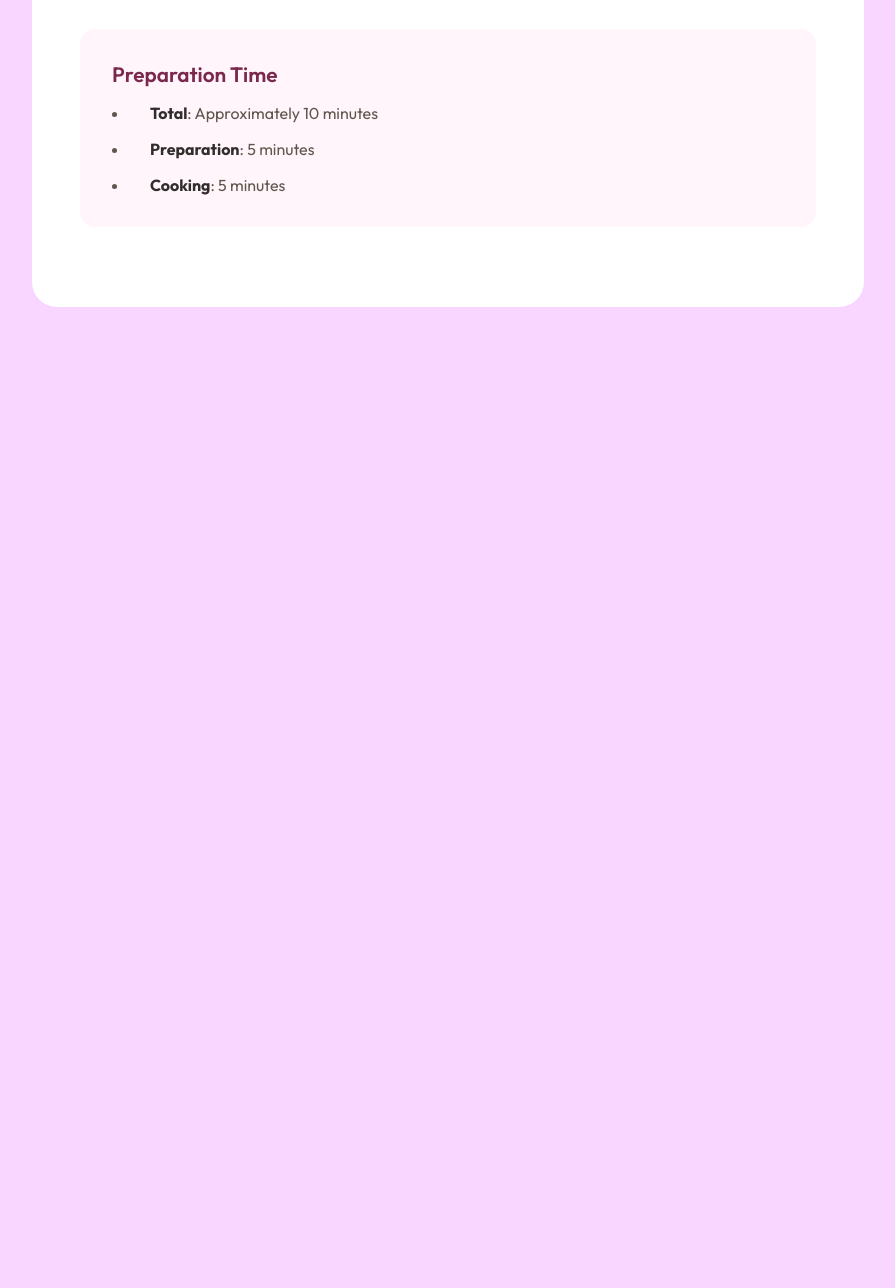
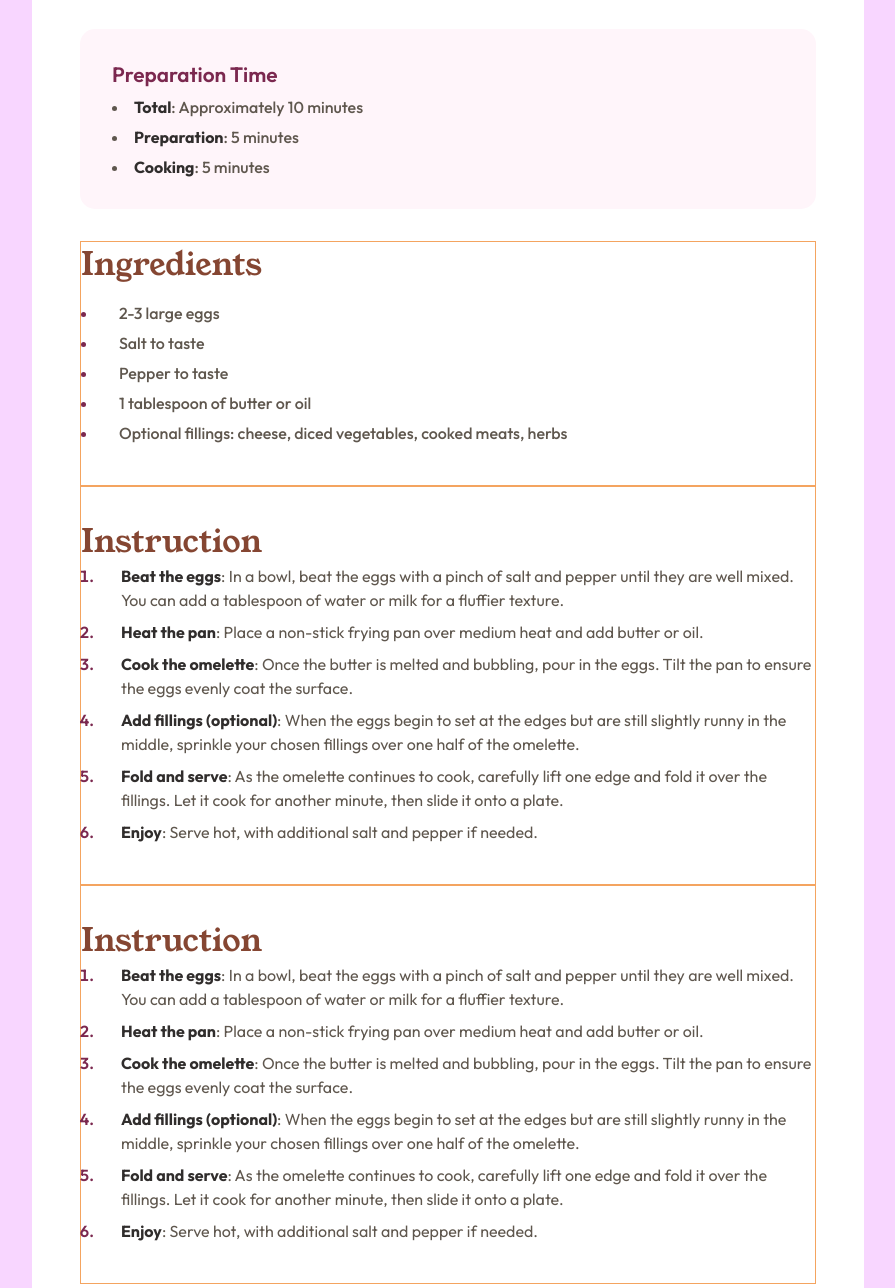
Before and after one commit to shamim1202/food-page, a plain HTML site: page index.html in a window 1280 px wide. Shown: the part 668-1956 px from the top of the page, without its empty margins (192-1087 px from the left). Before the commit the page ends 1055 px from the top, so only its background shows below. Drawn offline with Linux system fonts and the light colour scheme.

Commit message:
ingreadients and Instruction section is complete

```diff
--- a/index.html
+++ b/index.html
@@ -49,50 +49,128 @@
                     <h5 class="preparation-title">Preparation Time</h5>
                     <ul>
                         <li>
-                            <span class="prep-sub-title">Total</span>:
-                            Approximately 10 minutes
+                            <span class="sub-title">Total</span>: Approximately
+                            10 minutes
                         </li>
                         <li>
-                            <span class="prep-sub-title">Preparation</span>: 5
+                            <span class="sub-title">Preparation</span>: 5
                             minutes
                         </li>
                         <li>
-                            <span class="prep-sub-title">Cooking</span>: 5
-                            minutes
+                            <span class="sub-title">Cooking</span>: 5 minutes
                         </li>
                     </ul>
                 </div>
             </div>
 
-            <div></div>
+            <!-- Ingredients Section -->
+            <div class="ingredients">
+                <h3 class="title">Ingredients</h3>
+                <ul>
+                    <li>
+                        <span class="ingreadients-list">2-3 large eggs</span>
+                    </li>
+                    <li>
+                        <span class="ingreadients-list">Salt to taste</span>
+                    </li>
+                    <li>
+                        <span class="ingreadients-list">Pepper to taste</span>
+                    </li>
+                    <li>
+                        <span class="ingreadients-list"
+                            >1 tablespoon of butter or oil</span
+                        >
+                    </li>
+                    <li>
+                        <span class="ingreadients-list"
+                            >Optional fillings: cheese, diced vegetables, cooked
+                            meats, herbs</span
+                        >
+                    </li>
+                </ul>
+            </div>
+
+            <!-- Instruction Section -->
+            <div class="instruction">
+                <h3 class="title">Instruction</h3>
+                <ol>
+                    <li>
+                        <span class="sub-title">Beat the eggs</span>: In a bowl,
+                        beat the eggs with a pinch of salt and pepper until they
+                        are well mixed. You can add a tablespoon of water or
+                        milk for a fluffier texture.
+                    </li>
+                    <li>
+                        <span class="sub-title">Heat the pan</span>: Place a
+                        non-stick frying pan over medium heat and add butter or
+                        oil.
+                    </li>
+                    <li>
+                        <span class="sub-title">Cook the omelette</span>: Once
+                        the butter is melted and bubbling, pour in the eggs.
+                        Tilt the pan to ensure the eggs evenly coat the surface.
+                    </li>
+                    <li>
+                        <span class="sub-title">Add fillings (optional)</span>:
+                        When the eggs begin to set at the edges but are still
+                        slightly runny in the middle, sprinkle your chosen
+                        fillings over one half of the omelette.
+                    </li>
+                    <li>
+                        <span class="sub-title">Fold and serve</span>: As the
+                        omelette continues to cook, carefully lift one edge and
+                        fold it over the fillings. Let it cook for another
+                        minute, then slide it onto a plate.
+                    </li>
+                    <li>
+                        <span class="sub-title">Enjoy</span>: Serve hot, with
+                        additional salt and pepper if needed.
+                    </li>
+                </ol>
+            </div>
+
+            <!-- Nutrition Section -->
+            <div class="instruction">
+                <h3 class="title">Instruction</h3>
+                <ol>
+                    <li>
+                        <span class="sub-title">Beat the eggs</span>: In a bowl,
+                        beat the eggs with a pinch of salt and pepper until they
+                        are well mixed. You can add a tablespoon of water or
+                        milk for a fluffier texture.
+                    </li>
+                    <li>
+                        <span class="sub-title">Heat the pan</span>: Place a
+                        non-stick frying pan over medium heat and add butter or
+                        oil.
+                    </li>
+                    <li>
+                        <span class="sub-title">Cook the omelette</span>: Once
+                        the butter is melted and bubbling, pour in the eggs.
+                        Tilt the pan to ensure the eggs evenly coat the surface.
+                    </li>
+                    <li>
+                        <span class="sub-title">Add fillings (optional)</span>:
+                        When the eggs begin to set at the edges but are still
+                        slightly runny in the middle, sprinkle your chosen
+                        fillings over one half of the omelette.
+                    </li>
+                    <li>
+                        <span class="sub-title">Fold and serve</span>: As the
+                        omelette continues to cook, carefully lift one edge and
+                        fold it over the fillings. Let it cook for another
+                        minute, then slide it onto a plate.
+                    </li>
+                    <li>
+                        <span class="sub-title">Enjoy</span>: Serve hot, with
+                        additional salt and pepper if needed.
+                    </li>
+                </ol>
+            </div>
         </div>
         <!-- <div>
-            Simple Omelette Recipe
-            An easy and quick dish, perfect for any meal.
-            This classic omelette combines beaten eggs cooked to perfection,
-            optionally filled with your choice of cheese, vegetables, or meats.
-
-            Preparation time
-            Total: Approximately 10 minutes
-            Preparation: 5 minutes
-            Cooking: 5 minutes
-
-
-            Ingredients 2-3 large eggs Salt, to taste
-            Pepper, to taste 1 tablespoon of butter or oil Optional fillings:
-            cheese, diced vegetables, cooked meats, herbs Instructions Beat the
-            eggs: In a bowl, beat the eggs with a pinch of salt and pepper until
-            they are well mixed. You can add a tablespoon of water or milk for a
-            fluffier texture. Heat the pan: Place a non-stick frying pan over
-            medium heat and add butter or oil. Cook the omelette: Once the
-            butter is melted and bubbling, pour in the eggs. Tilt the pan to
-            ensure the eggs evenly coat the surface. Add fillings (optional):
-            When the eggs begin to set at the edges but are still slightly runny
-            in the middle, sprinkle your chosen fillings over one half of the
-            omelette. Fold and serve: As the omelette continues to cook,
-            carefully lift one edge and fold it over the fillings. Let it cook
-            for another minute, then slide it onto a plate. Enjoy: Serve hot,
-            with additional salt and pepper if needed. Nutrition The table below
+        Nutrition
+        The table below
             shows nutritional values per serving without the additional
             fillings. Calories 277kcal Carbs 0g Protein 20g Fat 22g
         </div>
--- a/style.css
+++ b/style.css
@@ -2,8 +2,21 @@
     margin: 0;
     padding: 0;
     box-sizing: border-box;
+    font-family: "Outfit", sans-serif;
 }
 
+/*------- common style --------*/
+.title {
+    font-size: 2rem;
+    font-family: "Young Serif", serif;
+    font-weight: 400;
+    color: rgba(133, 70, 50, 1);
+}
+.sub-title {
+    font-weight: 700;
+    /* padding-left: 1rem; */
+    color: rgba(48, 45, 44, 1);
+}
 /* font-family: "Young Serif", serif,
 font-family: "Outfit", sans-serif;
 
@@ -50,7 +63,6 @@ body {
 }
 .receipe-brief {
     font-size: 1.2rem;
-    font-family: "Outfit", sans-serif;
     color: rgba(95, 87, 78, 1);
 }
 
@@ -58,7 +70,6 @@ body {
     background-color: rgba(255, 245, 250, 1);
     margin: 2rem 0;
     padding: 2rem;
-    font-family: "Outfit", sans-serif;
     border-radius: 15px;
 }
 .preparation-title {
@@ -67,16 +78,52 @@ body {
     color: rgba(123, 40, 79, 1);
 }
 .preparation-time ul {
-    padding-top: 1rem;
     list-style-position: inside;
     color: rgba(95, 87, 78, 1);
-    display: flex;
-    flex-direction: column;
-    gap: 1rem;
+    font-weight: 500;
+}
+.preparation-time ul li {
+    padding-top: 10px;
 }
 
-.prep-sub-title {
-    font-weight: 700;
+/*---------- Ingredients Section-------- */
+.ingredients {
+    border-bottom: 1px solid rgba(228, 222, 216, 1);
+    border: 1px solid sandybrown;
+}
+
+.ingredients ul {
+    padding: 1rem 0 2rem;
+    list-style-position: inside;
+}
+.ingreadients-list {
+    color: rgba(95, 87, 78, 1);
+    font-weight: 500;
     padding-left: 1rem;
-    color: rgba(48, 45, 44, 1);
 }
+.ingredients ul li {
+    padding-bottom: 10px;
+}
+.ingredients ul li::marker {
+    color: rgba(123, 40, 79, 1);
+}
+
+/*--------- Instruction Section Style ----------*/
+.instruction {
+    padding: 2rem 0;
+    border-bottom: 1px solid rgba(228, 222, 216, 1);
+    border: 1px solid sandybrown;
+}
+.instruction ol {
+    padding-left: 1rem;
+}
+.instruction ol li {
+    padding-left: 1.5rem;
+    line-height: 1.5rem;
+    margin-bottom: 8px;
+    color: rgba(95, 87, 78, 1);
+}
+.instruction ol li::marker {
+    color: rgba(123, 40, 79, 1);
+    font-weight: 600;
+}
```
